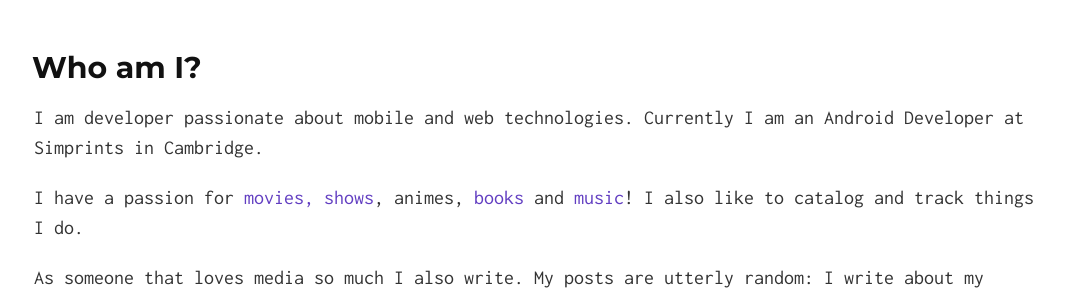
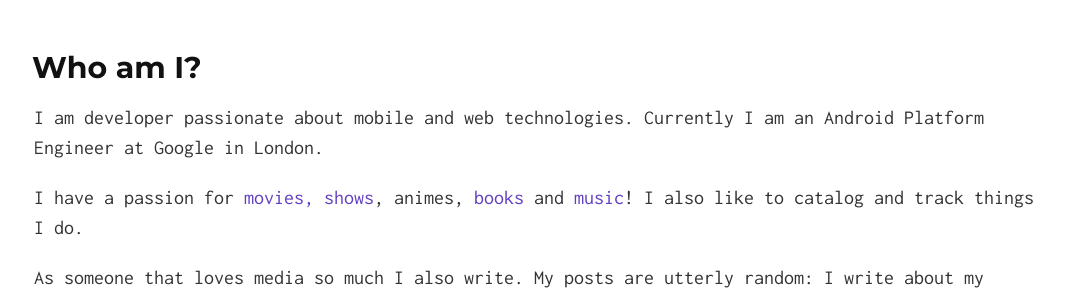
Before and after one commit to tsuharesu/tsuharesu.github.io, a Jekyll site: the page built from index.md, in a window 1280 px wide. Shown: the part 167-465 px from the top of the page, without its empty margins (106-1171 px from the left). Built offline with Jekyll 4.4.1, drawn with Linux system fonts in a browser that asks for light colours.

Commit message:
Update index.md

```diff
--- a/index.md
+++ b/index.md
@@ -8,7 +8,7 @@
 
 ## Who am I?
 
-I am developer passionate about mobile and web technologies. Currently I am an Android Developer at Simprints in Cambridge.
+I am developer passionate about mobile and web technologies. Currently I am an Android Platform Engineer at Google in London.
 
 I have a passion for [movies, shows](https://trakt.tv/users/tsuharesu), animes, [books](https://www.goodreads.com/tsuharesu
 ) and [music](https://www.last.fm/user/tsuharesu)! I also like to catalog and
```
